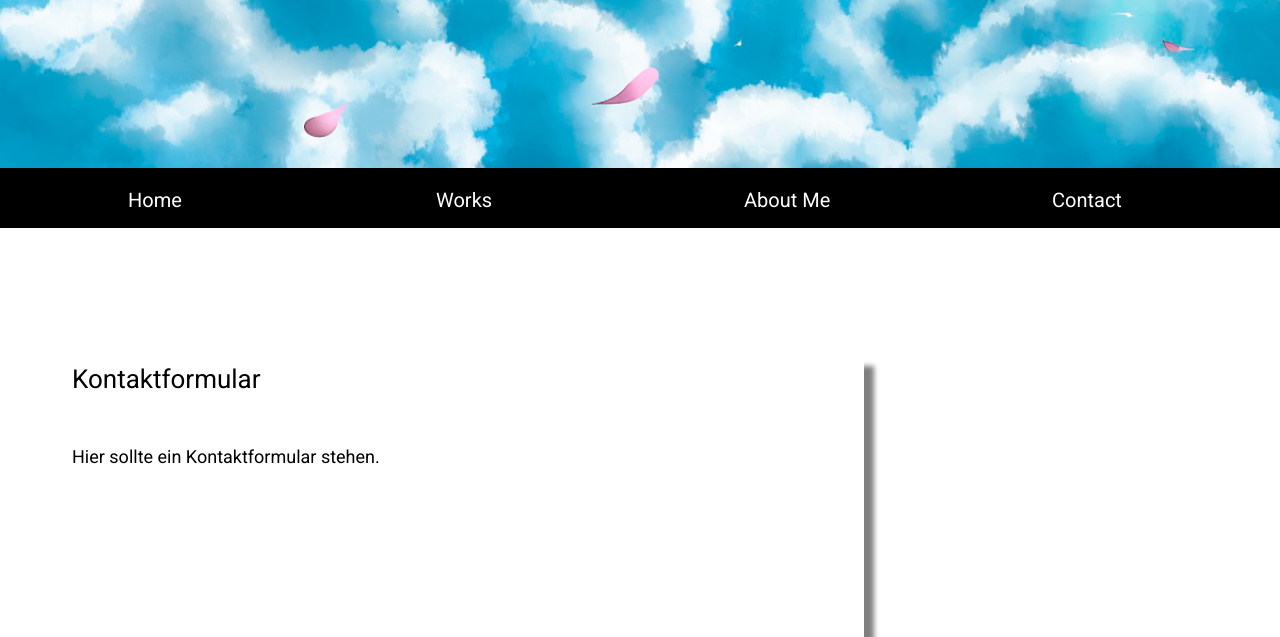
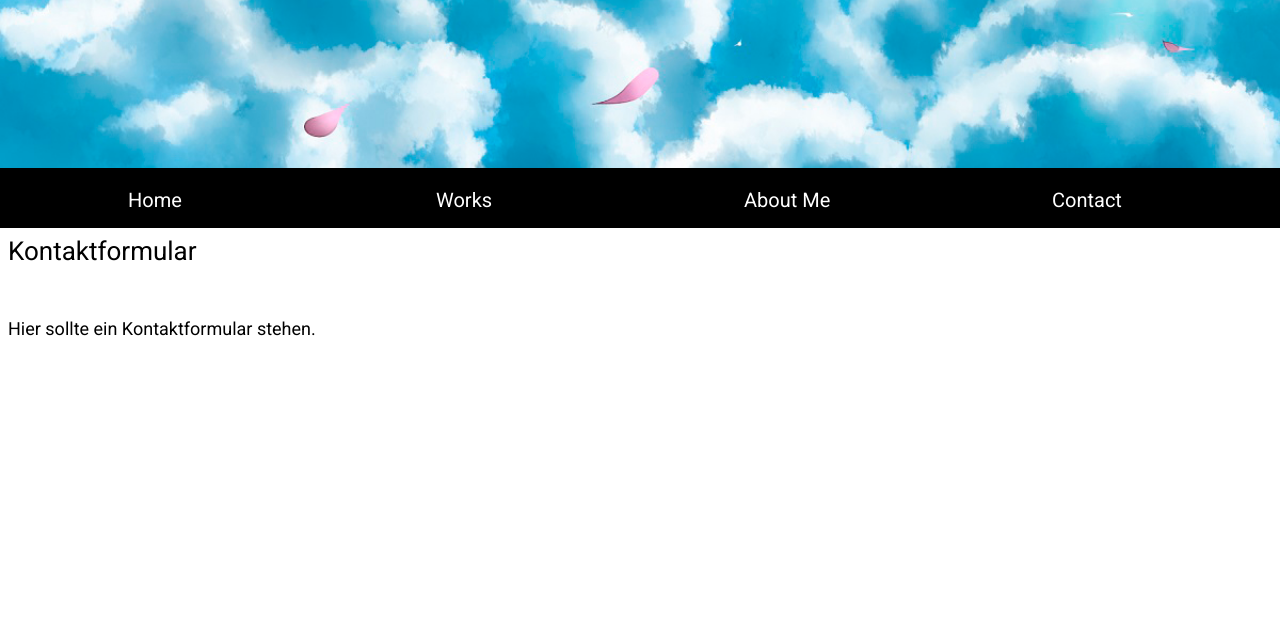
Before and after one commit to RamonaBerg/simplified-setup, a website: page kontakt.html in a window 1280 px wide. Shown: the part 163-800 px from the top of the page. Drawn offline with Linux system fonts and the light colour scheme.

Commit message:
Update style.css

```diff
--- a/style.css
+++ b/style.css
@@ -281,6 +281,7 @@ background-image:url(bilder/Selbstportrait.jpg);}
 							margin-top:var(--unit-s);
 							padding:10px;}
 
+/*Gallery Navigation*/
 
 #rechts{width:100px;
 		height:100px;
@@ -293,16 +294,6 @@ background-image:url(bilder/Selbstportrait.jpg);}
 		float:left;
 		margin-left:300px;
 		margin-top:350px;}
-
-#contactformular{	width:800px;
-					height:600px;
-					float:left;
-					margin-left:var(--unit-xl);
-					margin-top:var(--unit-xxl);
-					-webkit-box-shadow: 10px 10px 5px 0px rgba(0,0,0,0.50);
-					-moz-box-shadow: 10px 10px 5px 0px rgba(0,0,0,0.50);
-					box-shadow: 10px 10px 5px 0px rgba(0,0,0,0.50);
-					background-color:var(--color-secondary);}
 
 /*Footer*/
 
@@ -319,6 +310,7 @@ footer{height:400px;
 			margin-top:var(--unit-xl);
 			background-color:var(--color-secondary);}
 
+/*Footer Metanavigation*/
 
 .socialmedia{width:40px;
 		height:40px;
```
